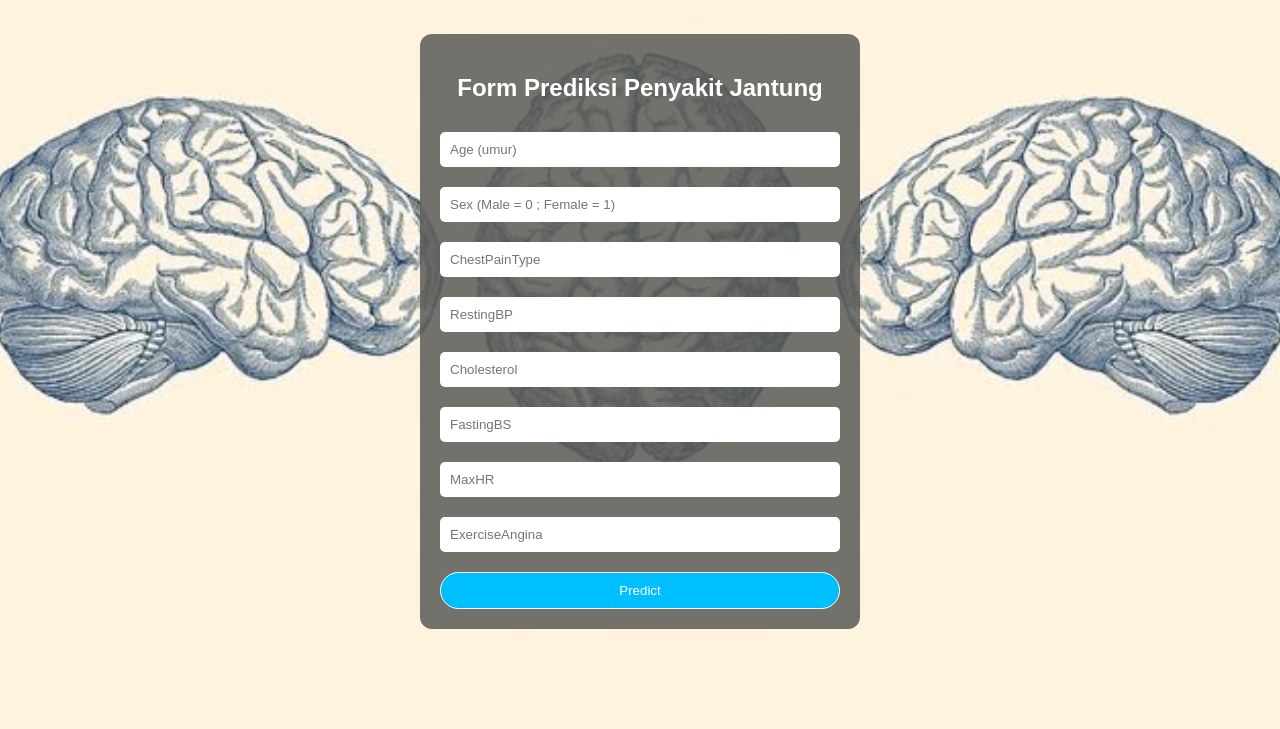
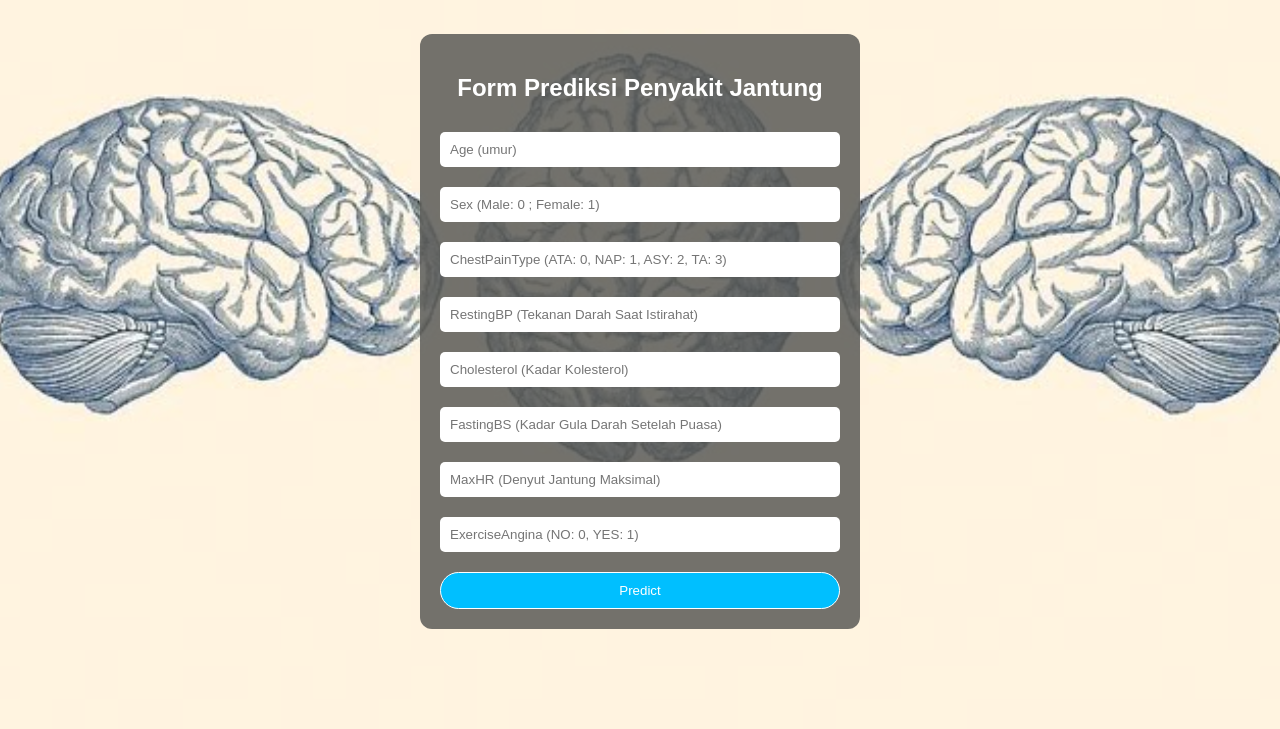
Before and after one commit to maqis41/Project-Machine_Learning, a Flask app: page /predict.html in a window 1280 px wide. Shown: the part 134-863 px from the top of the page. Run offline with Flask 3, Linux system fonts and the light colour scheme; parts of the project's set-up code (start-up, migrations or seed data) failed here and were passed over.

Commit message:
Menambah Keterangan pada predict.html

```diff
--- a/templates/predict.html
+++ b/templates/predict.html
@@ -99,13 +99,13 @@
 
     <form method="POST" action="{{ url_for('predict') }}">
       <input type="number" name="age" placeholder="Age (umur)" required />
-      <input type="number" name="sex" placeholder="Sex (Male = 0 ; Female = 1)" required min="0" max="1" />
-      <input type="number" name="cp" placeholder="ChestPainType" required min="0" max="3" />
-      <input type="number" name="trestbps" placeholder="RestingBP" required />
-      <input type="number" name="chol" placeholder="Cholesterol" required />
-      <input type="number" name="fbs" placeholder="FastingBS" required min="0" max="1" />
-      <input type="number" name="thalach" placeholder="MaxHR" required />
-      <input type="number" name="exang" placeholder="ExerciseAngina" required min="0" max="1" />
+      <input type="number" name="sex" placeholder="Sex (Male: 0 ; Female: 1)" required min="0" max="1" />
+      <input type="number" name="cp" placeholder="ChestPainType (ATA: 0, NAP: 1, ASY: 2, TA: 3)" required min="0" max="3" />
+      <input type="number" name="trestbps" placeholder="RestingBP (Tekanan Darah Saat Istirahat)" required />
+      <input type="number" name="chol" placeholder="Cholesterol (Kadar Kolesterol)" required />
+      <input type="number" name="fbs" placeholder="FastingBS (Kadar Gula Darah Setelah Puasa)" required min="0" max="1" />
+      <input type="number" name="thalach" placeholder="MaxHR (Denyut Jantung Maksimal)" required />
+      <input type="number" name="exang" placeholder="ExerciseAngina (NO: 0, YES: 1)" required min="0" max="1" />
 
       <button type="submit">Predict</button>
     </form>
```
